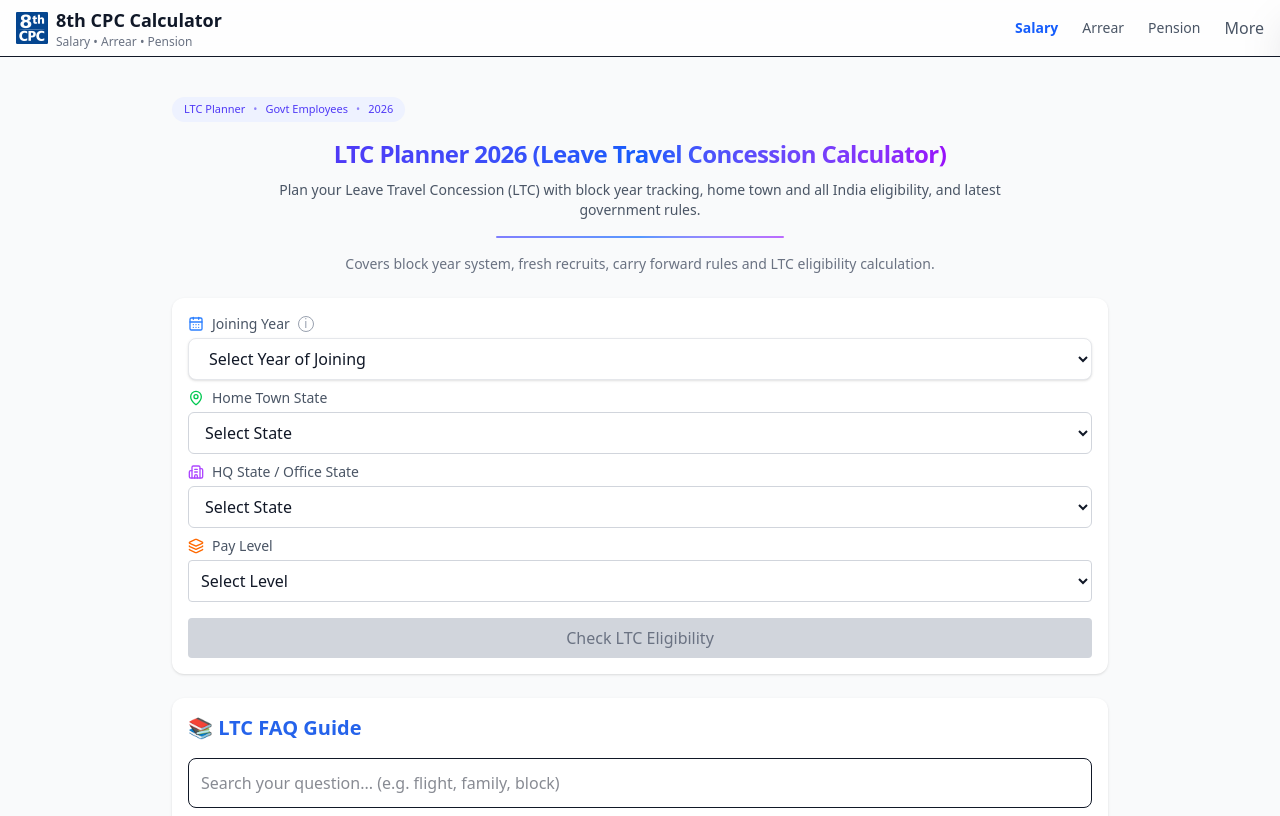
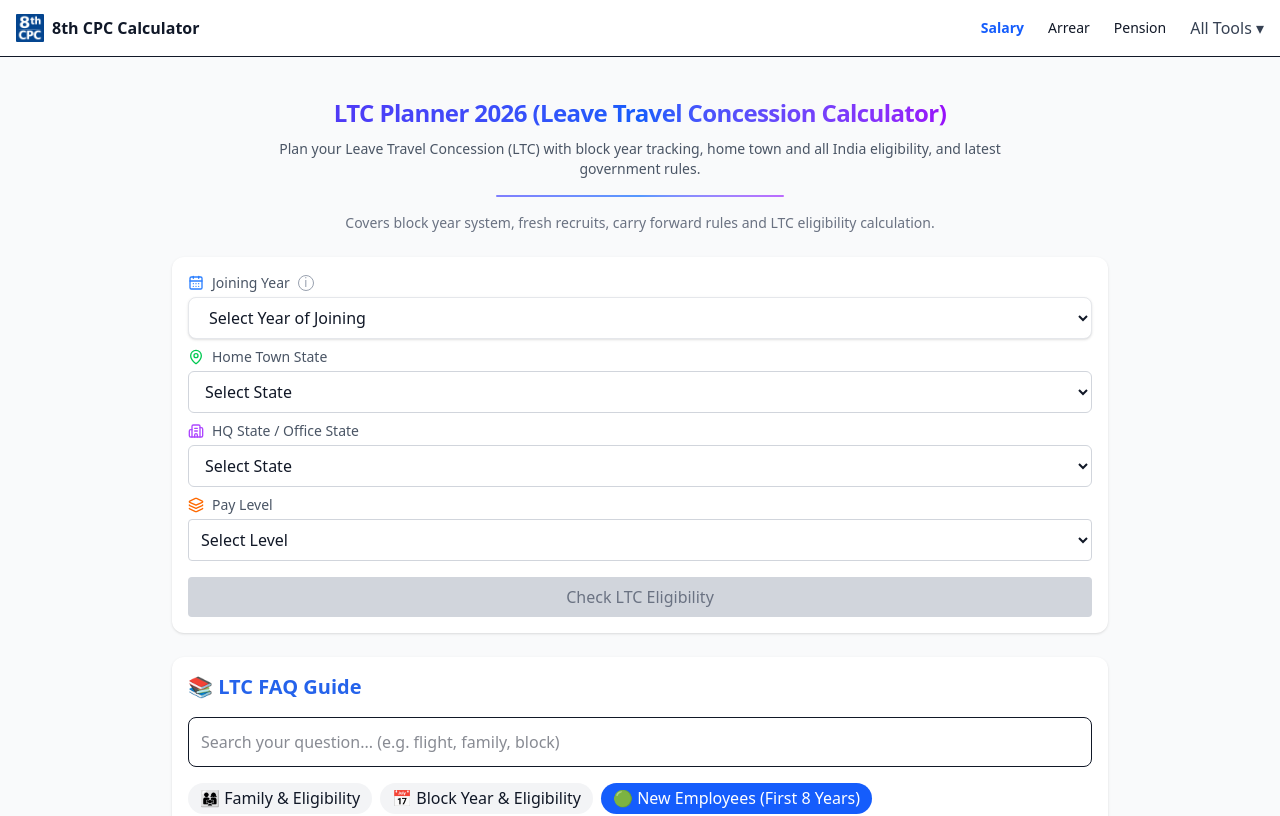
Before and after one commit to deepakkrcodes-sudo/8cpc-calculator, a Next.js app: page /ltc-planner in a window 1280 px wide. Shown: the top 816 px of the page. Built offline with nearby package versions, Linux system fonts and the light colour scheme.

Commit message:
removed the badge, updated the header file

```diff
--- a/app/7th-cpc-calculator/page.js
+++ b/app/7th-cpc-calculator/page.js
@@ -175,11 +175,8 @@ export default function Page() {
 
         </div>
 
-
-
         {/* CALCULATOR */}
         <SeventhSalaryCalculatorPremium />
-
 
         {/* OTHER TOOLS */}
         <div className="bg-gray-100 p-4 rounded-xl shadow-sm hover:shadow-md transition">
--- a/app/ltc-planner/page.jsx
+++ b/app/ltc-planner/page.jsx
@@ -20,15 +20,7 @@ export default function Page() {
       {/* HERO */}
       <div className="w-full max-w-[1400px] mx-auto space-y-4 mb-6">
 
-        <div className="flex justify-start">
-          <div className="inline-flex items-center gap-2 text-[11px] bg-indigo-50 text-indigo-600 px-3 py-1 rounded-full font-medium">
-            <span>LTC Planner</span>
-            <span className="opacity-60">•</span>
-            <span>Govt Employees</span>
-            <span className="opacity-60">•</span>
-            <span>2026</span>
-          </div>
-        </div>
+
 
         <div className="text-center space-y-4">
           <h1 className="text-xl md:text-2xl font-semibold tracking-tight">
--- a/app/pay-fixation-calculator/page.js
+++ b/app/pay-fixation-calculator/page.js
@@ -87,17 +87,6 @@ export default function Page() {
 
 
         <div className="max-w-4xl mx-auto space-y-4">
-
-          {/* Badge */}
-          <div className="flex justify-start">
-            <div className="inline-flex items-center gap-2 text-[11px] bg-indigo-50 text-indigo-600 px-3 py-1 rounded-full font-medium">
-              <span>Pay Fixation</span>
-              <span className="opacity-60">•</span>
-              <span>Promotion vs Increment</span>
-              <span className="opacity-60">•</span>
-              <span>7th to 8th CPC</span>
-            </div>
-          </div>
 
           {/* Hero Center */}
           <div className="text-center space-y-4">
--- a/components/layout/Header.js
+++ b/components/layout/Header.js
@@ -6,46 +6,44 @@ import { useState, useEffect } from "react";
 
 export default function Header() {
   const [menuOpen, setMenuOpen] = useState(false);
+  const [toolsOpen, setToolsOpen] = useState(false);
 
-  const closeMenu = () => setMenuOpen(false);
+  const closeMenu = () => {
+    setMenuOpen(false);
+    setToolsOpen(false);
+  };
 
   useEffect(() => {
     document.body.style.overflow = menuOpen ? "hidden" : "auto";
   }, [menuOpen]);
 
+  // ✅ YOUR TOOLS ARRAY
+  const tools = [
+    { title: "8th CPC Arrear", link: "/8th-cpc-arrear-calculator", highlight: true },
+    { title: "8th CPC Salary", link: "/", highlight: true },
+    { title: "8th CPC Pension", link: "/8th-cpc-pension-calculator", highlight: true },
+    { title: "8th CPC Pension Arrear", link: "/8th-cpc-pension-arrear", highlight: true },
+    { title: "LTC Planner", link: "/ltc-planner" },
+    { title: "Pay Fixation", link: "/pay-fixation-calculator" },
+    { title: "8th CPC Matrix", link: "/8th-cpc-pay-matrix" },
+    { title: "7th CPC Salary", link: "/7th-cpc-calculator" },
+    { title: "7th CPC Pension", link: "/7th-cpc-pension-calculator" },
+    { title: "7th CPC Matrix", link: "/7th-cpc-pay-matrix" }
+  ];
+
   return (
-    <header className="sticky top-0 z-50 bg-white/80 backdrop-blur-md border-b overflow-x-hidden">
+    <>
+      {/* HEADER */}
+      <header className="sticky top-0 z-50 bg-white border-b">
 
         <div className="max-w-7xl mx-auto px-4 h-14 flex items-center justify-between">
 
           {/* LOGO */}
-        <Link href="/" className="flex items-center gap-2" onClick={closeMenu}>
-
-          {/* Logo */}
-          <Image
-            src="/logo.png"
-            alt="8th CPC Calculator"
-            width={28}
-            height={28}
-            className="sm:w-8 sm:h-8"
-          />
-
-          {/* Title + Tagline */}
-          <div className="flex flex-col leading-tight">
-
-            {/* Responsive Title */}
-            <span className="font-semibold text-gray-900 text-sm sm:text-lg">
-              <span className="sm:hidden">8th CPC Calculator</span>
-              <span className="hidden sm:inline">8th CPC Calculator</span>
+          <Link href="/" className="flex items-center gap-2">
+            <Image src="/logo.png" alt="logo" width={28} height={28} />
+            <span className="font-semibold text-gray-900">
+              8th CPC Calculator
             </span>
-
-            {/* Tagline (desktop only) */}
-            <span className="hidden md:block text-xs text-gray-500">
-              Salary • Arrear • Pension
-            </span>
-
-          </div>
-
           </Link>
 
           {/* DESKTOP NAV */}
@@ -55,38 +53,21 @@ export default function Header() {
               Salary
             </Link>
 
-          <Link href="/8th-cpc-arrear-calculator" className="text-gray-600 hover:text-black transition">
+            <Link href="/8th-cpc-arrear-calculator">
               Arrear
             </Link>
 
-          <Link href="/8th-cpc-pension-calculator" className="text-gray-600 hover:text-black transition">
+            <Link href="/8th-cpc-pension-calculator">
               Pension
             </Link>
 
-          {/* Dropdown */}
-          <div className="relative group">
-            <button className="text-gray-600 hover:text-black transition">
-              More
+            {/* TOOLS BUTTON */}
+            <button
+              onClick={() => setToolsOpen(!toolsOpen)}
+              className="text-gray-700 hover:text-black"
+            >
+              All Tools ▾
             </button>
-
-            <div className="absolute right-0 hidden group-hover:block bg-white shadow-xl rounded-xl mt-3 w-56 p-2 border">
-              {[
-                { href: "/7th-cpc-calculator", label: "7th CPC Salary" },
-                { href: "/7th-cpc-pay-matrix", label: "Pay Matrix" },
-                { href: "/8th-cpc-pay-matrix", label: "8th Pay Matrix" },
-                { href: "/ltc-planner", label: "LTC Planner" },
-              ].map((item, i) => (
-                <Link
-                  key={i}
-                  href={item.href}
-                  className="block px-3 py-2 hover:bg-gray-100 rounded-lg transition"
-                >
-                  {item.label}
-                </Link>
-              ))}
-            </div>
-          </div>
-
 
           </nav>
 
@@ -98,66 +79,72 @@ export default function Header() {
             ☰
           </button>
         </div>
+      </header>
 
-      {/* MOBILE FULLSCREEN MENU */}
-      <div
-        className={`fixed top-0 right-0 h-full w-[85%] max-w-sm bg-white text-gray-900 z-50 shadow-2xl transform transition-transform duration-300 ${menuOpen ? "translate-x-0" : "translate-x-full"
+      {/* ✅ DESKTOP TOOLS PANEL */}
+      {toolsOpen && (
+        <div className="fixed top-14 left-0 w-full bg-white border-b shadow-lg z-[9999]">
+          <div className="max-w-7xl mx-auto p-4 grid grid-cols-2 md:grid-cols-4 gap-3">
+
+            {tools.map((tool, i) => (
+              <Link
+                key={i}
+                href={tool.link}
+                onClick={() => setToolsOpen(false)}
+                className={`p-3 rounded-lg border hover:bg-gray-50 ${
+                  tool.highlight ? "border-blue-200 bg-blue-50" : ""
                 }`}
               >
+                {tool.title}
+              </Link>
+            ))}
+
+          </div>
+        </div>
+      )}
+
+      {/* MOBILE MENU */}
+      <div className={`fixed inset-0 z-[9999] ${menuOpen ? "block" : "hidden"}`}>
+
+        {/* Overlay */}
+        <div
+          className="absolute inset-0 bg-black/40"
+          onClick={closeMenu}
+        />
+
+        {/* Sidebar */}
+        <div
+          className={`absolute top-0 right-0 h-full w-[85%] max-w-sm bg-white shadow-2xl transform transition-transform duration-300 ${
+            menuOpen ? "translate-x-0" : "translate-x-full"
+          }`}
+        >
+
           {/* Header */}
-        <div className="flex justify-between items-center px-4 h-14 border-b bg-gray-50">
+          <div className="flex justify-between items-center px-4 h-14 border-b">
             <span className="font-semibold">Menu</span>
             <button onClick={closeMenu}>✕</button>
           </div>
 
-        {/* Scrollable Content */}
-        <div className="px-5 py-4 space-y-4 text-base overflow-y-auto h-[calc(100vh-56px)]">
+          {/* CONTENT */}
+          <div className="px-5 py-4 space-y-3 overflow-y-auto h-[calc(100vh-56px)]">
 
-          {/* Main */}
-          <div className="space-y-2">
-            <p className="text-xs text-gray-400 uppercase">Main</p>
-
-            <Link href="/" onClick={closeMenu} className="block py-2 px-2 rounded-lg hover:bg-gray-100 font-medium">
-              Salary Calculator
+            {tools.map((tool, i) => (
+              <Link
+                key={i}
+                href={tool.link}
+                onClick={closeMenu}
+                className={`block p-2 rounded-lg ${
+                  tool.highlight ? "bg-blue-50 font-medium" : ""
+                }`}
+              >
+                {tool.title}
               </Link>
-
-            <Link href="/8th-cpc-arrear-calculator" onClick={closeMenu} className="block py-2 px-2 rounded-lg hover:bg-gray-100">
-              Arrear Calculator
-            </Link>
-
-            <Link href="/8th-cpc-pension-calculator" onClick={closeMenu} className="block py-2 px-2 rounded-lg hover:bg-gray-100">
-              Pension Calculator
-            </Link>
-          </div>
-
-          {/* Tools */}
-          <div className="space-y-2">
-            <p className="text-xs text-gray-400 uppercase">Tools</p>
-
-            <Link href="/ltc-planner" onClick={closeMenu} className="block py-2 px-2 rounded-lg hover:bg-gray-100">
-              LTC Planner
-            </Link>
-
-            <Link href="/pay-fixation-calculator" onClick={closeMenu} className="block py-2 px-2 rounded-lg hover:bg-gray-100">
-              Pay Fixation
-            </Link>
-
-            <Link href="/8th-cpc-pay-matrix" onClick={closeMenu} className="block py-2 px-2 rounded-lg hover:bg-gray-100">
-              Pay Matrix
-            </Link>
-          </div>
-
-          {/* CTA */}
-          <Link
-            href="/"
-            onClick={closeMenu}
-            className="block text-center mt-6 bg-blue-600 text-white py-2 rounded-lg"
-          >
-            Start Calculation
-          </Link>
+            ))}
 
           </div>
         </div>
-    </header>
+      </div>
+
+    </>
   );
 }
```
Lines whose indentation alone changed are shown as unchanged.
